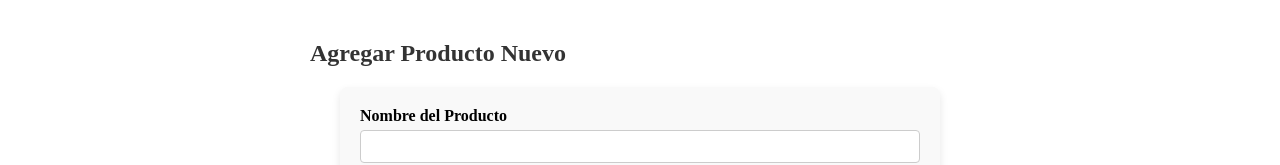
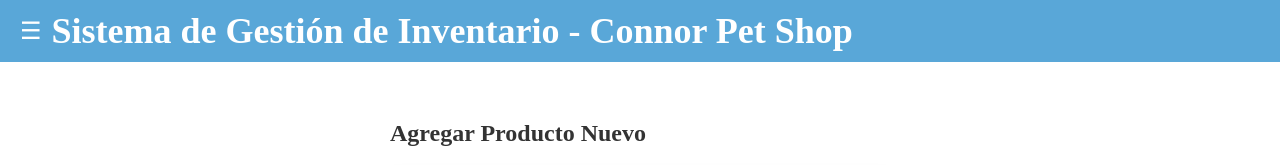
Before and after one commit to SantiagoSarasola/SIGI, a React (Vite) app in the folder Front/: page /productos/agregar in a window 1280 px wide. Shown: the top 165 px of the page. Built offline with nearby package versions, Linux system fonts and the light colour scheme; no server answers.

Commit message:
Refactorizar implementación de React Router

```diff
--- a/Front/src/App.jsx
+++ b/Front/src/App.jsx
@@ -1,25 +1,25 @@
-import React from 'react';
-import { BrowserRouter as Router, Routes, Route } from 'react-router-dom';
-import VentanaPrincipal from './pages/VentanaPrincipal';
-import Ventas from './pages/Ventas';
-import Productos from './pages/Productos';
-import AgregarProducto from './pages/AgregarProducto';
-import DetalleProducto from './pages/DetalleProducto';
-import EditarProducto from './pages/EditarProducto';
-
+import React from "react";
+import { Routes, Route } from "react-router-dom";
+import Ventas from "./pages/Ventas";
+import Productos from "./pages/Productos";
+import AgregarProducto from "./pages/AgregarProducto";
+import DetalleProducto from "./pages/DetalleProducto";
+import EditarProducto from "./pages/EditarProducto";
+import Layout from "./components/Layout";
+import VentanaPrincipal from "./pages/VentanaPrincipal";
 
 function App() {
   return (
-    <Router>
-      <Routes>
-        <Route path="/" element={<VentanaPrincipal />} />
-        <Route path="/ventas" element={<Ventas />} />
-        <Route path="/productos" element={<Productos />} />
-        <Route path="/productos/agregar" element={<AgregarProducto />} />
-        <Route path="/productos/:id" element={<DetalleProducto/>}  />
-        <Route path="/productos/:id/editar" element={<EditarProducto />} />
-      </Routes>
-    </Router>
+    <Routes>
+      <Route path="/" element={<Layout />}>
+        <Route index element={<VentanaPrincipal />} />
+        <Route path="ventas" element={<Ventas />} />
+        <Route path="productos" element={<Productos />} />
+        <Route path="productos/agregar" element={<AgregarProducto />} />
+        <Route path="productos/:id" element={<DetalleProducto />} />
+        <Route path="productos/:id/editar" element={<EditarProducto />} />
+      </Route>
+    </Routes>
   );
 }
 
--- /dev/null
+++ b/Front/src/components/Layout.jsx
@@ -0,0 +1,16 @@
+import React from "react";
+import Menu from "./Menu";
+import { Outlet } from "react-router-dom";
+
+function Layout() {
+  return (
+    <div>
+      <Menu />
+      <main>
+        <Outlet />
+      </main>
+    </div>
+  );
+}
+
+export default Layout;
--- a/Front/src/main.jsx
+++ b/Front/src/main.jsx
@@ -1,9 +1,12 @@
 import { StrictMode } from "react";
 import { createRoot } from "react-dom/client";
 import App from "./App.jsx";
+import { BrowserRouter } from "react-router-dom";
 
 createRoot(document.getElementById("root")).render(
   <StrictMode>
-    <App />
+    <BrowserRouter>
+      <App />
+    </BrowserRouter>
   </StrictMode>
 );
--- a/Front/src/pages/EditarProducto.jsx
+++ b/Front/src/pages/EditarProducto.jsx
@@ -1,7 +1,7 @@
-import React,{useState,useEffect} from 'react';
-import Formulario from '../components/Formulario';
-import styles from '../styles/DetalleProducto.module.css';
-import { useNavigate, useParams } from 'react-router-dom';
+import React, { useState, useEffect } from "react";
+import Formulario from "../components/Formulario";
+import styles from "../styles/DetalleProducto.module.css";
+import { useNavigate, useParams } from "react-router-dom";
 
 const EditarProducto = () => {
   const [producto, setProducto] = useState(null);
@@ -32,16 +32,18 @@ const EditarProducto = () => {
   };
 
   const handleCancel = () => {
-    navigate(`/Productos`);
+    navigate(-1);
   };
-
-
 
   return (
     <div className={styles.pageContainer}>
       <h2 className={styles.pageTitle}>Editar Producto</h2>
       {producto && (
-        <Formulario producto={producto} onSave={handleSave} onCancel={handleCancel} />
+        <Formulario
+          producto={producto}
+          onSave={handleSave}
+          onCancel={handleCancel}
+        />
       )}
     </div>
   );
--- a/Front/src/pages/Productos.jsx
+++ b/Front/src/pages/Productos.jsx
@@ -1,7 +1,6 @@
 import { useState, useEffect } from "react";
 import { useNavigate } from "react-router-dom";
 import "../styles/Productos.css";
-import Menu from "../components/Menu";
 import Paginacion from "../components/Paginacion";
 
 function Productos() {
@@ -43,7 +42,7 @@ function Productos() {
   }, [paginaActual, limite, sort, order, terminoBusqueda]);
 
   const handleVerDetalles = (id) => {
-    navigate(`/productos/${id}`);
+    navigate(`${id}`);
   };
 
   const handleBorrar = async (id) => {
@@ -80,7 +79,7 @@ function Productos() {
   };
 
   const handleAgregar = () => {
-    navigate("/productos/agregar");
+    navigate("agregar");
   };
 
   const handleSort = (columnaClickeada) => {
@@ -100,9 +99,6 @@ function Productos() {
 
   return (
     <>
-      <div>
-        <Menu />
-      </div>
       <div className="productos">
         <div className="header-productos">
           <h2>Productos</h2>
--- a/Front/src/pages/VentanaPrincipal.jsx
+++ b/Front/src/pages/VentanaPrincipal.jsx
@@ -1,11 +1,10 @@
-import React from 'react';
-import Menu from '../components/Menu';
-import "../styles/VentanaPrincipal.css"
+import React from "react";
+import Menu from "../components/Menu";
+import "../styles/VentanaPrincipal.css";
 
 function VentanaPrincipal() {
   return (
     <div className="ventana-principal">
-      <Menu />
       <div className="contenido">
         <h2>Ventana Principal</h2>
       </div>
--- a/Front/src/pages/Ventas.jsx
+++ b/Front/src/pages/Ventas.jsx
@@ -1,24 +1,14 @@
-import React from 'react';
-import Menu from '../components/Menu';
-import '../styles/Ventas.css';
+import React from "react";
+import "../styles/Ventas.css";
 
 function Ventas() {
   return (
-    <>
-    <div>
-        <Menu />
-    </div>
-
-
     <div className="ventas">
-
       <div className="contenido">
         <h2>Ventas</h2>
         <p>ventana de Ventas.</p>
       </div>
     </div>
-
-    </>
   );
 }
 
--- a/Front/src/styles/DetalleProducto.module.css
+++ b/Front/src/styles/DetalleProducto.module.css
@@ -1,5 +1,5 @@
 .pageContainer {
-    padding: 20px;
+  padding: 100px;
   background-color: #fff;
   border-radius: 8px;
   max-width: 700px;
@@ -45,6 +45,6 @@
 }
 
 .saveButton {
-    background-color: #4CAF50;
+  background-color: #4caf50;
   color: #fff;
 }
```
Lines whose indentation alone changed are shown as unchanged.
